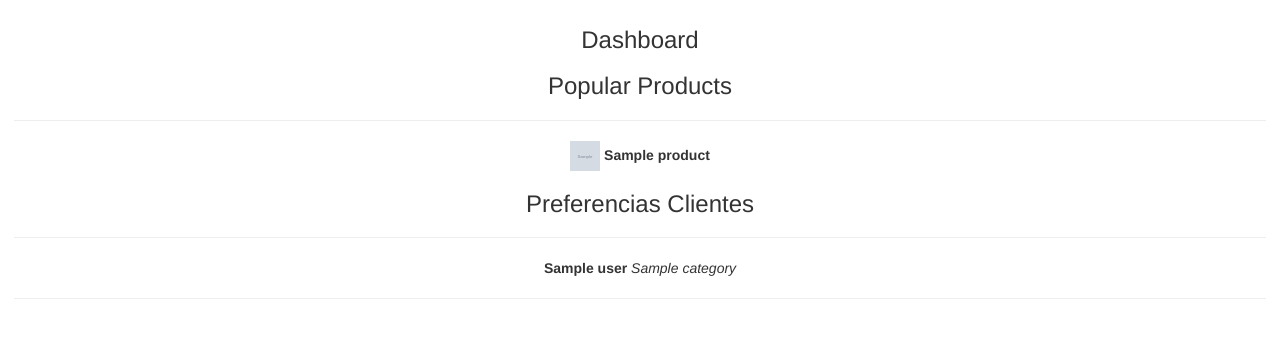
After one commit to gabygm-zz/tinderfood, a Django app: template apps/food/templates/dashboard.html in a window 1280 px wide. The commit adds this page. Shown: the top 338 px of the page. Run offline with Django 3.2, Linux system fonts and the light colour scheme; the template is opened without the code that fills it: most values are stand-ins (such as "Sample title", 1, 10 or a date in 2020); grey boxes marked "Sample" are stand-in pictures; some libraries are stand-ins or nearby versions.

Commit message:
dashboard preferences

```diff
--- a/apps/food/templates/base.html
+++ b/apps/food/templates/base.html
@@ -14,18 +14,21 @@
 </head>
 <body>
  <section>
-    <h3 class="text-center">TINDER FOOD</h3>
+
      {% block content %}
          <!-- content page -->
      {% endblock %}
   </section>
+
+
     <script src="{% static 'js/tinderesque.js' %}"></script>
     <script src="https://code.jquery.com/jquery-2.2.4.min.js"></script>
     <script src="https://maxcdn.bootstrapcdn.com/bootstrap/3.3.7/js/bootstrap.min.js"
             integrity="sha384-Tc5IQib027qvyjSMfHjOMaLkfuWVxZxUPnCJA7l2mCWNIpG9mGCD8wGNIcPD7Txa"
             crossorigin="anonymous"></script>
-    {% block extrajs %}
+{% block extrajs %}
         <!-- extra content js -->
     {% endblock extrajs %}
+
 </body>
 </html>
--- /dev/null
+++ b/apps/food/templates/dashboard.html
@@ -0,0 +1,22 @@
+{% extends 'base.html' %} {% load staticfiles %}
+{% block content %}
+ <h3 class="text-center">Dashboard</h3>
+     <h3 class="text-center">Popular Products</h3><hr>
+    {% for product in popular_products %}
+        <div class="text-center">
+         <img width="30" height="30" src="{{ product.photo.url }}">
+         <strong>{{ product.name }}</strong>
+        </div>
+    {% endfor %}
+
+    <h3 class="text-center">Preferencias Clientes</h3><hr>
+    {% for choice in clients %}
+        <div class="text-center">
+         <strong>{{ choice.client.user }}</strong>
+         {% for choice in clients %}
+           <em>{{ choice.category }}</em>
+         {% endfor %}
+        </div>
+        <hr>
+    {% endfor %}
+{% endblock %}
--- a/apps/urls.py
+++ b/apps/urls.py
@@ -9,5 +9,6 @@ urlpatterns = [
     path('admin/', admin.site.urls),
     path('home', foodviews.home, name='home'),
     url(r'^liked/(?P<fish_id>.+)/$', staff_member_required()(foodviews.FishFoodLikeView.as_view()), name="liked"),
+    url(r'dashbaord', staff_member_required()(foodviews.Dashboard.as_view()), name="dashboard"),
 
 ]
```
Also changed, not shown: apps/food/admin.py (+6 -1 lines), apps/food/models.py (+10 -1 lines), apps/food/templates/home.html (+6 -3 lines), apps/food/views.py (+34 -3 lines), apps/food/migrations/0003_category.py (added), apps/food/migrations/0004_dishfood_category.py (added), apps/food/migrations/0005_auto_20180412_2253.py (added), apps/food/migrations/0006_auto_20180412_2301.py (added), db.sqlite3.
